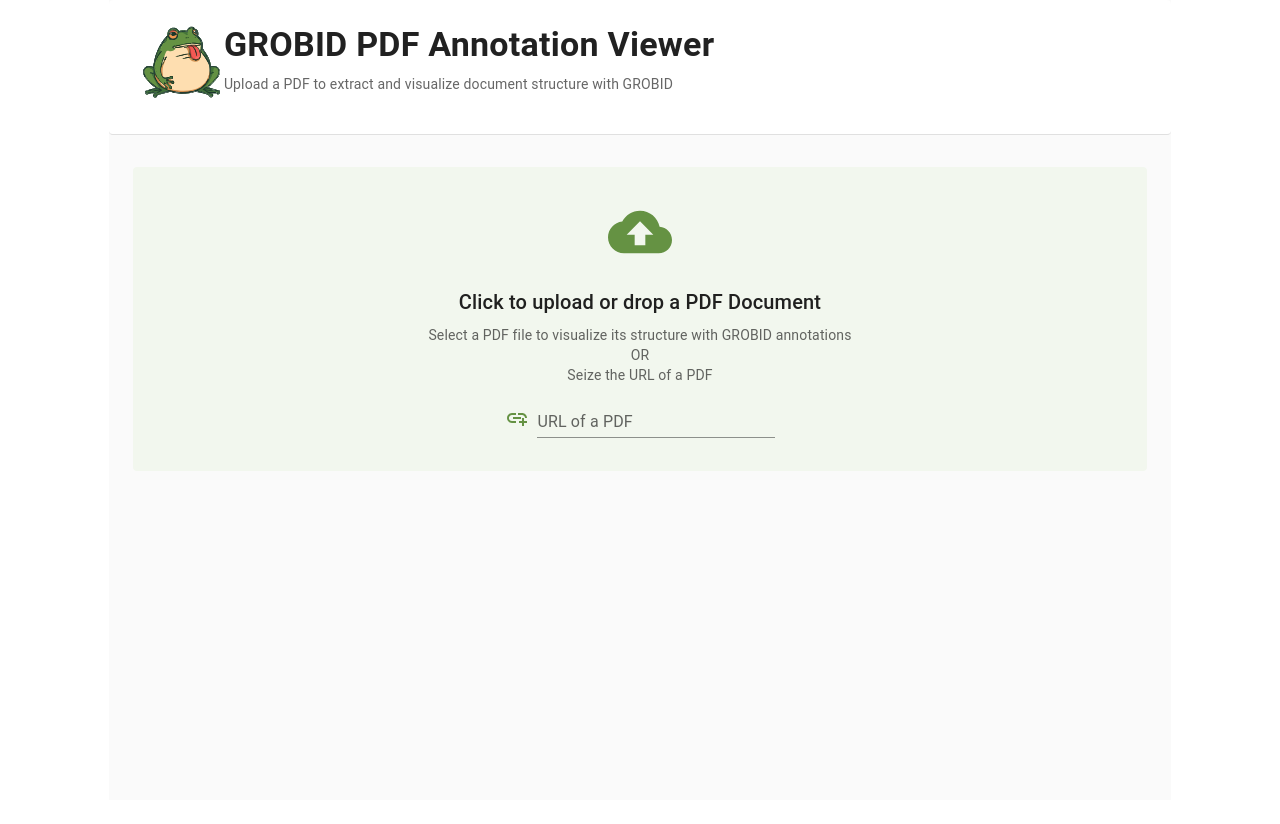
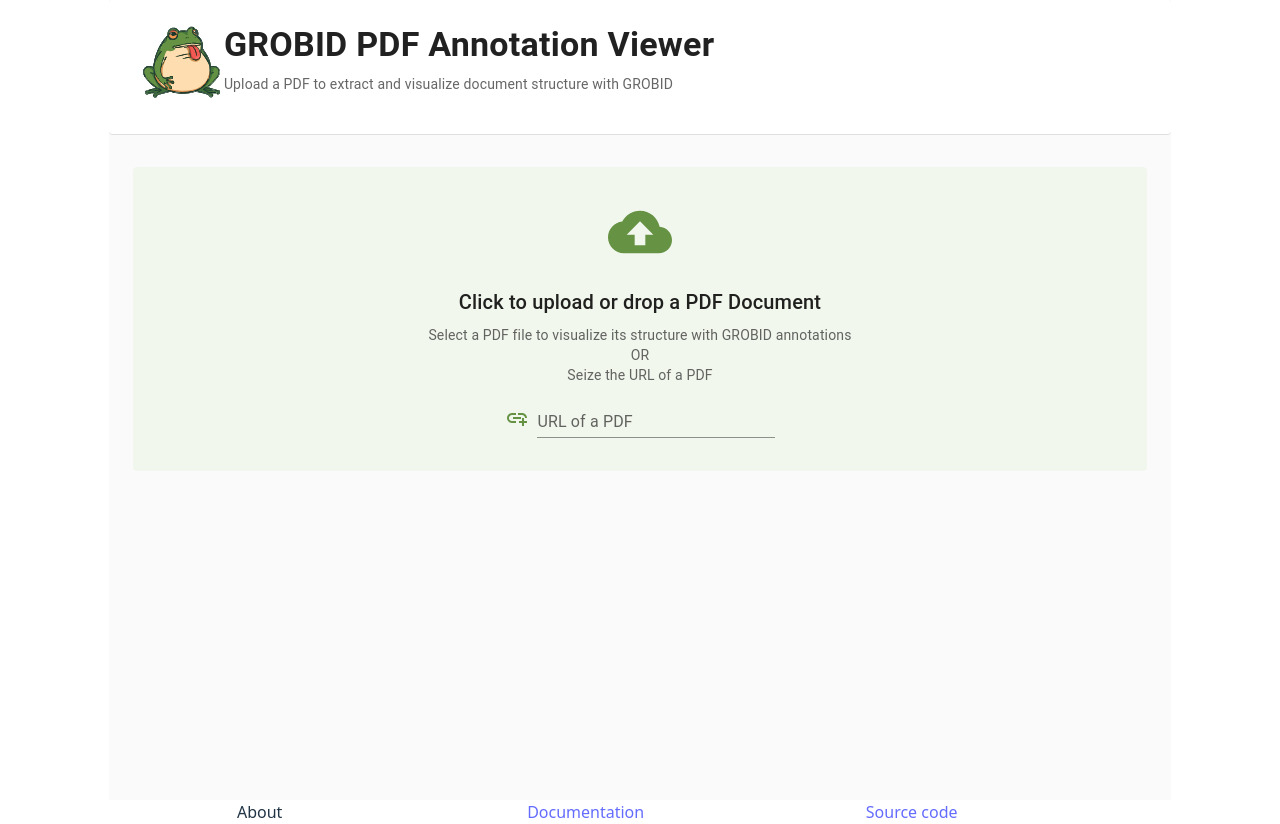
Before and after one commit to dataesr/grobid-ui, a React (Vite) app: page / in a window 1280 px wide. Before the commit the page ends 800 px from the top, so only its background shows below. Built offline with nearby package versions, Linux system fonts and the light colour scheme.

Commit message:
fix(annotations): Try to fix the position of the annotations

```diff
--- a/src/app.tsx
+++ b/src/app.tsx
@@ -125,7 +125,7 @@
       formData.append('teiCoordinates', 's');
       formData.append('teiCoordinates', 'title');
 
-      const grobidUrl = 'https://lfoppiano-grobid-dev.hf.space/api/processFulltextDocument';
+      const grobidUrl = 'https://grobidorg-grobid.hf.space/api/processFulltextDocument';
       const response = await fetch(grobidUrl, {
         method: 'POST',
         body: formData,
@@ -248,6 +248,7 @@
 
 
   return (
+    <Grid container>
       <Grid container spacing={3} sx={{ flexGrow: 1, width: '100%' }}>
         <Grid size={isLoaded ? 5 : 10} offset={{ xs: 1, md: 1 }}>
           <Box sx={{ minHeight: '100vh', bgcolor: 'grey.50' }}>
@@ -330,7 +331,7 @@
                   <Paper elevation={2}>
                     <PDFAnnotationViewer
                       grobidTeiXml={grobidTeiXml}
-                    initialScale={1}
+                      initialScale={1.5}
                       onAnnotationClick={handleAnnotationClick}
                       pdfUrl={pdfUrl}
                     />
@@ -440,6 +441,22 @@
           </Grid>
         )}
       </Grid>
+      <Grid container spacing={3} sx={{ flexGrow: 1, textAlign: 'center', width: '100%' }}>
+        <Grid offset={{ xs: 1, md: 1 }} size={3}>
+          About
+        </Grid>
+        <Grid size={3}>
+          <a href="https://grobid.readthedocs.io/en/latest/" target="_blank">
+            Documentation
+          </a>
+        </Grid>
+        <Grid size={3}>
+          <a href="https://github.com/grobidOrg" target="_blank">
+            Source code
+          </a>
+        </Grid>
+      </Grid>
+    </Grid>
   );
 };
 
--- a/src/components/PDFAnnotationViewer/AnnotationLayer.tsx
+++ b/src/components/PDFAnnotationViewer/AnnotationLayer.tsx
@@ -4,29 +4,26 @@
 
 interface AnnotationLayerProps {
   annotations: GrobidAnnotation[];
+  onAnnotationClick: (annotation: GrobidAnnotation) => void;
+  scale: number;
+  selectedAnnotation: GrobidAnnotation | null;
   viewport: pdfjsLib.PageViewport;
-  scale?: number;
-  selectedAnnotation: GrobidAnnotation | null;
-  onAnnotationClick: (annotation: GrobidAnnotation) => void;
 }
 
 const AnnotationLayer: React.FC<AnnotationLayerProps> = ({
   annotations,
+  onAnnotationClick,
+  scale,
+  selectedAnnotation,
   viewport,
-  // scale,
-  selectedAnnotation,
-  onAnnotationClick,
 }) => {
   // Convert PDF coordinates to canvas coordinates
   const transformCoordinates = (annotation: GrobidAnnotation) => {
     // PDF coordinates are from bottom-left, canvas from top-left
-    const x = annotation.bbox.x;
-    // const y = annotation.bbox.y;
-    const y = annotation.page * viewport.height + annotation.bbox.y;
-    // const y = "750";
-    // const y = viewport.height - annotation.bbox.y - annotation.bbox.height;
-    const width = annotation.bbox.width;
-    const height = annotation.bbox.height;
+    const x = annotation.bbox.x * scale;
+    const y = annotation.page * viewport.height * scale + annotation.bbox.y;
+    const width = annotation.bbox.width * scale;
+    const height = annotation.bbox.height * scale;
 
     return { x, y, width, height };
   };
@@ -34,16 +31,13 @@
   return (
     <svg
       style={{
+        height: '100%',
+        left: 0,
+        pointerEvents: 'none',
         position: 'absolute',
         top: 0,
-        left: 0,
-        // width: viewport.width,
         width: '100%',
-        // height: viewport.height,
-        height: '100%',
-        pointerEvents: 'none',
       }}
-      // viewBox={`0 0 ${viewport.width} ${viewport.height}`}
       viewBox={`0 0 100% 100%`}
     >
       <defs>
--- a/src/components/PDFAnnotationViewer/PDFAnnotationViewer.tsx
+++ b/src/components/PDFAnnotationViewer/PDFAnnotationViewer.tsx
@@ -27,10 +27,10 @@
 };
 
 const PDFAnnotationViewer: React.FC<PDFAnnotationViewerProps> = ({
+  grobidTeiXml,
+  initialScale = 1.5,
+  onAnnotationClick,
   pdfUrl,
-  grobidTeiXml,
-  onAnnotationClick,
-  initialScale = 1.5,
 }) => {
   const containerRef = useRef<HTMLDivElement>(null);
   const mainContainerRef = useRef<HTMLDivElement>(null);
@@ -124,7 +124,7 @@
     return () => {
       pdfProxyRef.current?.destroy();
     };
-  }, [pdfUrl]);
+  }, []);
 
   // Navigation handlers
   const goToPrevPage = useCallback(() => {
@@ -259,7 +259,6 @@
           borderBottom: '1px solid',
           borderColor: 'divider',
           borderRadius: 0,
-          display: 'flex',
           gap: 2,
           p: 1.5,
         }}
@@ -295,7 +294,9 @@
           display: 'flex',
           flex: 1,
           justifyContent: 'center',
-          overflow: 'auto',
+          maxHeight: '400px',
+          overflowX: 'hidden',
+          overflowY: 'scroll',
           p: 2,
         }}
       >
@@ -311,6 +312,7 @@
             <AnnotationLayer
               annotations={currentPageAnnotations}
               onAnnotationClick={handleAnnotationClick}
+              scale={initialScale}
               selectedAnnotation={selectedAnnotation}
               viewport={viewport}
             />
```
Lines whose indentation alone changed are shown as unchanged.
